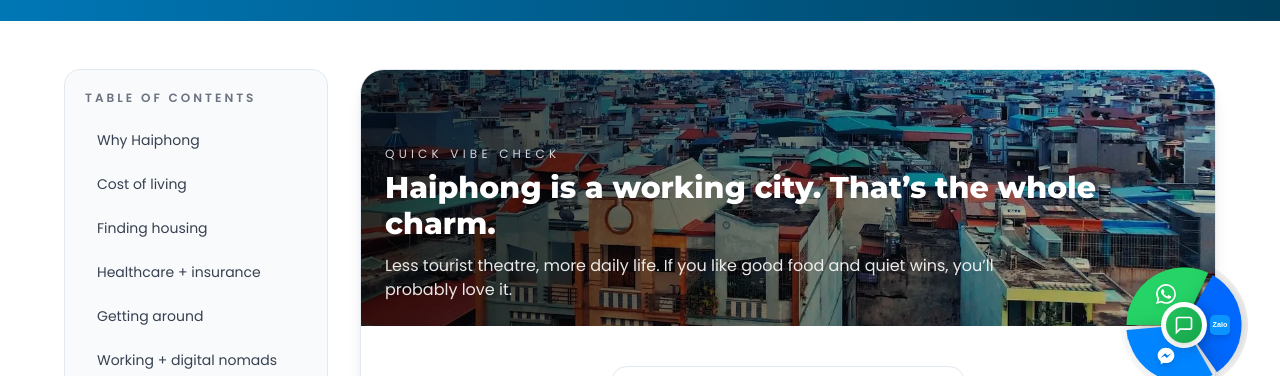
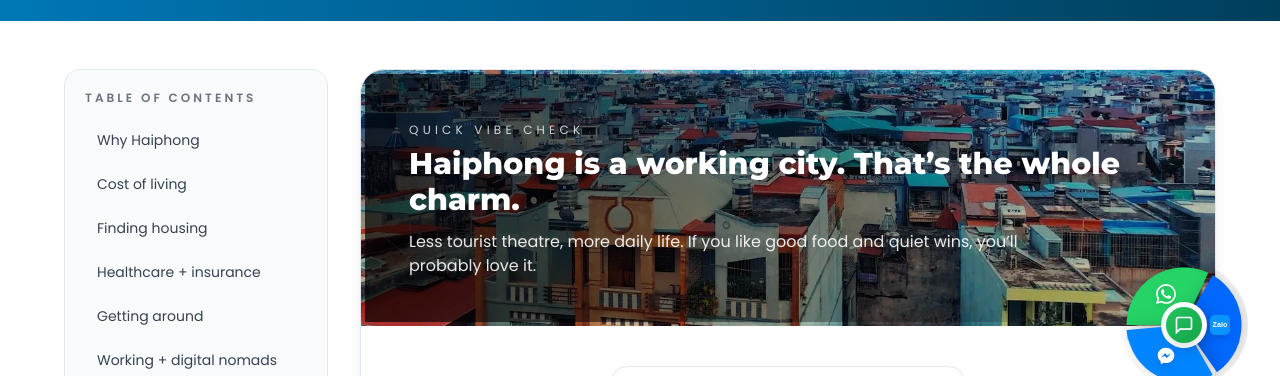
Before and after one commit to Vispaico/rivercity, a React (Vite) app: page /guides/living-in-haiphong-expat-guide in a window 1280 px wide. Shown: the part 379-755 px from the top of the page. Built offline with nearby package versions, Linux system fonts and the light colour scheme; no server answers; the database is empty.

Commit message:
Adjusted upstream changes.

```diff
--- a/src/pages/guides/LivingInHaiphongExpatGuidePage.jsx
+++ b/src/pages/guides/LivingInHaiphongExpatGuidePage.jsx
@@ -77,8 +77,8 @@ const LivingInHaiphongExpatGuidePage = () => {
                     loading="eager"
                     decoding="async"
                   />
-                  <div className="absolute inset-0 bg-gradient-to-r from-black/70 via-black/35 to-transparent" />
-                  <div className="absolute inset-0 p-6 sm:p-6 flex flex-col justify-end">
+                  <div className="absolute inset-1 bg-gradient-to-r from-black/70 via-black/35 to-transparent" />
+                  <div className="absolute inset-2 p-6 sm:p-10 flex flex-col justify-end">
                     <p className="text-xs uppercase tracking-[0.35em] text-white/80">Quick vibe check</p>
                     <h2 className="mt-2 text-2xl sm:text-3xl font-extrabold text-white">
                       Haiphong is a working city. That’s the whole charm.
```
